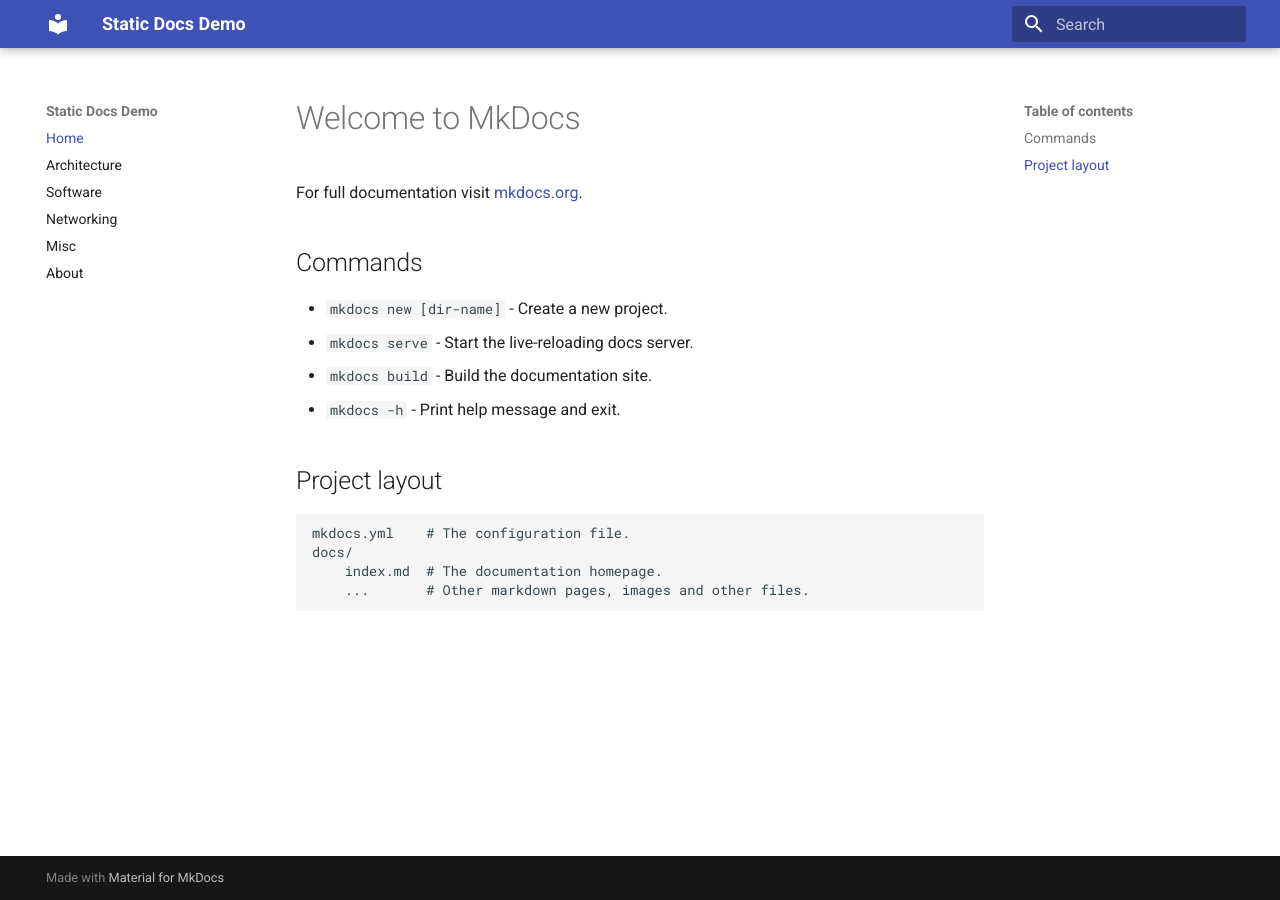
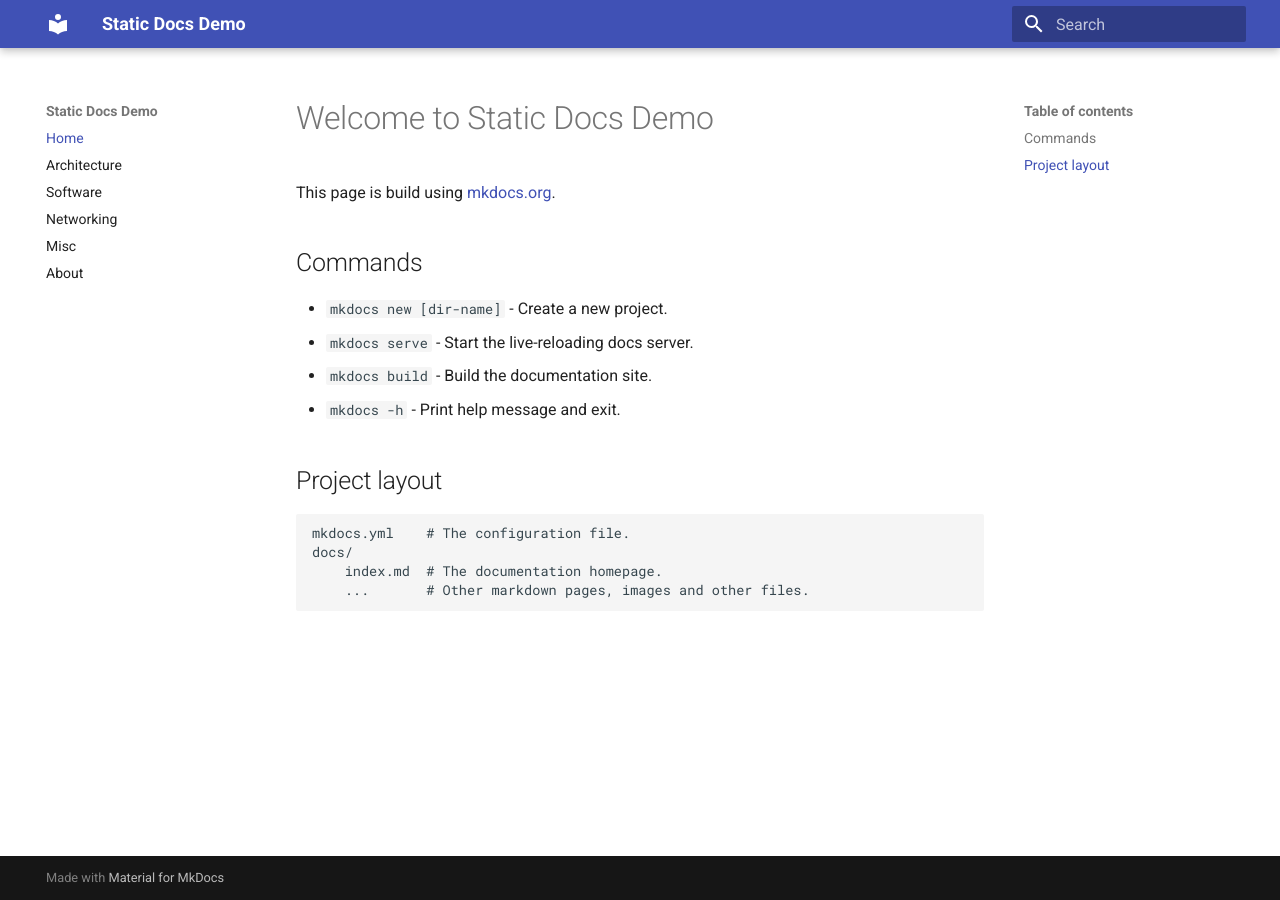
Before and after one commit to alex-arce/mkdocs-demo, an MkDocs documentation site: the page built from docs/index.md, in a window 1280 px wide. Built offline with MkDocs 1.6.1 and Material for MkDocs 9.7.7, drawn with Linux system fonts in a browser that asks for light colours.

Commit message:
[DOC] index changed

```diff
--- a/docs/index.md
+++ b/docs/index.md
@@ -1,6 +1,6 @@
-# Welcome to MkDocs
+# Welcome to Static Docs Demo
 
-For full documentation visit [mkdocs.org](https://www.mkdocs.org).
+This page is build using [mkdocs.org](https://www.mkdocs.org).
 
 ## Commands
 
```
